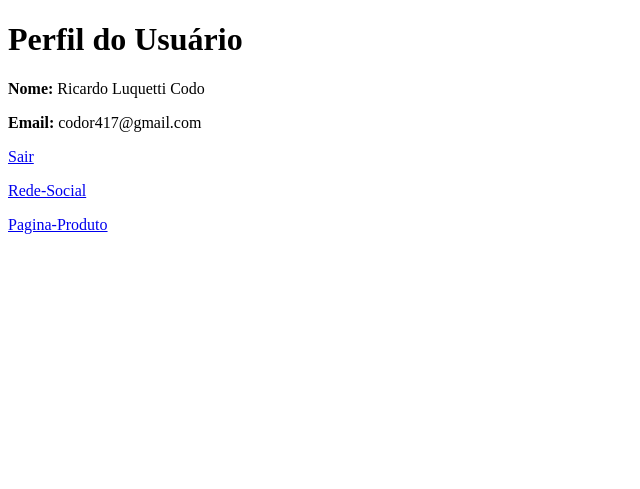
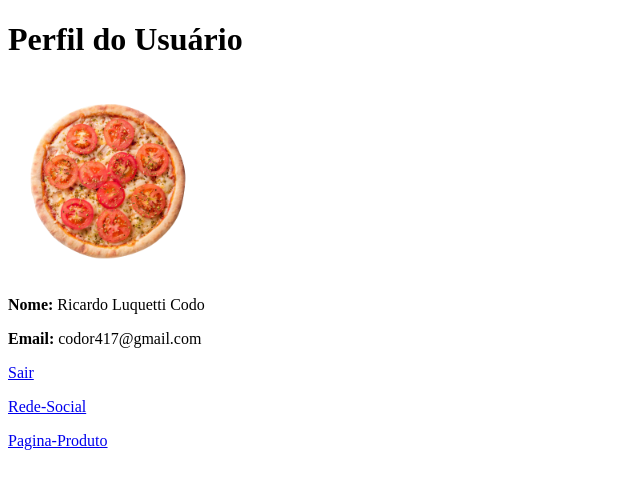
Before and after one commit to P4BLOll/Persona-Pizza, a PHP site: page /perfil.php in a window 1280 px wide. Shown: the top 489 px of the page, without its empty margins (0-640 px from the left). Run offline with PHP 8.4, Linux system fonts and the light colour scheme; a user stored in the database is signed in; data comes from the database, SQL or seed files in the repository.

Commit message:
Atualizado com foto de perfil

```diff
--- /dev/null
+++ b/Paginas/css/perfil.css
@@ -0,0 +1,31 @@
+.foto_perfil {
+    cursor: pointer;
+    position: relative;
+    width: 250px;
+    height: 200px
+}
+.foto{
+    cursor: pointer;
+    width: 200px;
+    height: 200px;
+}
+
+.trocar_foto_btn {
+    position: absolute;
+    bottom: 70%;
+    left: 60%;
+    transform: translateX(-50%);
+    background-color: #333;
+    color: #fff;
+    padding: 5px 10px;
+    font-size: 14px;
+    display: none;
+}
+
+.foto_perfil:hover .trocar_foto_btn {
+    display: block;
+}
+
+#upload_form {
+    display: none;
+}
--- a/Paginas/perfil.php
+++ b/Paginas/perfil.php
@@ -11,22 +11,75 @@ require 'conexao.php';
 
 // Recupere os dados do usuário
 $userID = $_SESSION['user_id'];
-$stmt = $PDO->prepare("SELECT nome, email FROM usuarios WHERE id = ?");
+$stmt = $PDO->prepare("SELECT nome, email, foto_perfil FROM usuarios WHERE id = ?");
 $stmt->execute([$userID]);
 $user = $stmt->fetch(PDO::FETCH_ASSOC);
+
+if ($_SERVER['REQUEST_METHOD'] === 'POST' && !empty($_FILES['foto_perfil']['name'])) {
+    $photoTmpPath = $_FILES['foto_perfil']['tmp_name'];
+    $photoName = $_FILES['foto_perfil']['name'];
+
+    $newPhotoPath = 'img/' . $photoName;
+    move_uploaded_file($photoTmpPath, $newPhotoPath);
+
+    $stmt = $PDO->prepare("UPDATE usuarios SET foto_perfil = ? WHERE id = ?");
+    $stmt->execute([$newPhotoPath, $userID]);
+
+    // Atualiza a variável $user com o novo caminho da foto
+    $user['foto_perfil'] = $newPhotoPath;
+}
 ?>
 
 <!DOCTYPE html>
 <html>
+
 <head>
     <title>Perfil do Usuário</title>
+    <link rel="stylesheet" href="css/perfil.css">
 </head>
+
 <body>
     <h1>Perfil do Usuário</h1>
+    <?php if (!empty($user['foto_perfil'])) : ?>
+        <div class="foto_perfil">
+            <img class="foto" src="<?php echo $user['foto_perfil']; ?>" alt="Foto de Perfil">
+            <div class="trocar_foto_btn">Trocar Foto de Perfil</div>
+        </div>
+    <?php else: ?>
+        <div class="foto_perfil">
+            <img class="foto" src="img/default_profile.png" alt="Foto de Perfil Padrão">
+            <div class="trocar_foto_btn">Trocar Foto de Perfil</div>
+        </div>
+    <?php endif; ?>
     <p><strong>Nome:</strong> <?php echo $user['nome']; ?></p>
     <p><strong>Email:</strong> <?php echo $user['email']; ?></p>
+    <div id="upload_form">
+        <form action="perfil.php" method="POST" enctype="multipart/form-data">
+            <label for="foto_perfil">Escolha uma foto de perfil:</label>
+            <input type="file" name="foto_perfil" id="foto_perfil">
+            <input type="submit" value="Enviar Foto">
+        </form>
+    </div>
+    <script>
+        const fotoPerfil = document.querySelector('.foto_perfil');
+        const uploadForm = document.getElementById('upload_form');
+        let isFormVisible = false;
+
+        fotoPerfil.addEventListener('click', () => {
+            if (isFormVisible) {
+                uploadForm.style.display = 'none';
+            } else {
+                uploadForm.style.display = 'block';
+            }
+            isFormVisible = !isFormVisible;
+        });
+    </script>
     <p><a href="logout.php">Sair</a></p>
     <p><a href="social_media.php">Rede-Social</a></p>
     <p><a href="produto.php">Pagina-Produto</a></p>
 </body>
+
+
 </html>
+
+</html>
```
Also changed, not shown: Paginas/produto.php (+10 -6 lines), Paginas/social_media.php (+6 -3 lines), Paginas/img/default_profile.png (added), Paginas/like.php (line endings or trailing spaces), Paginas/post.php (line endings or trailing spaces).
